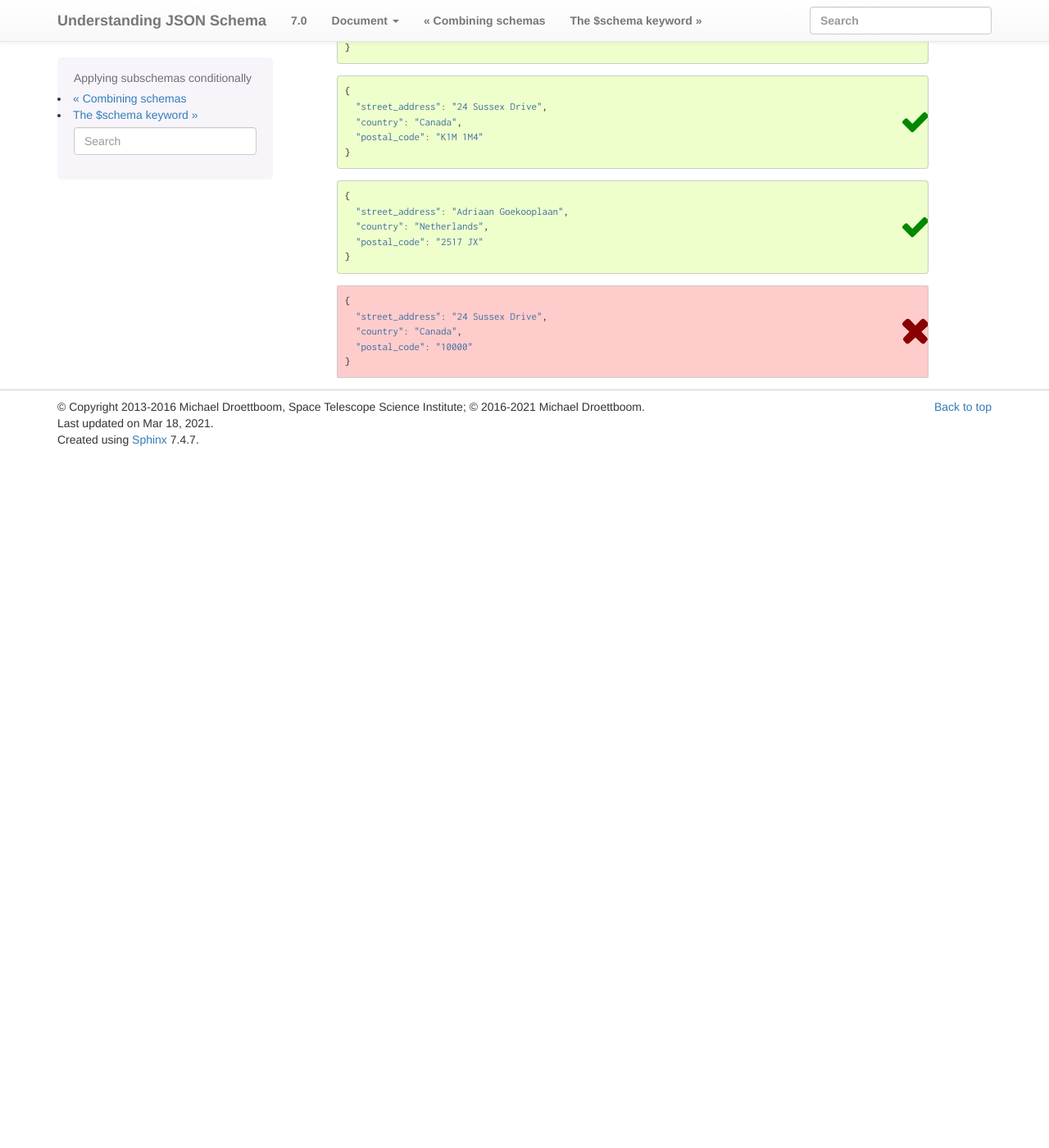
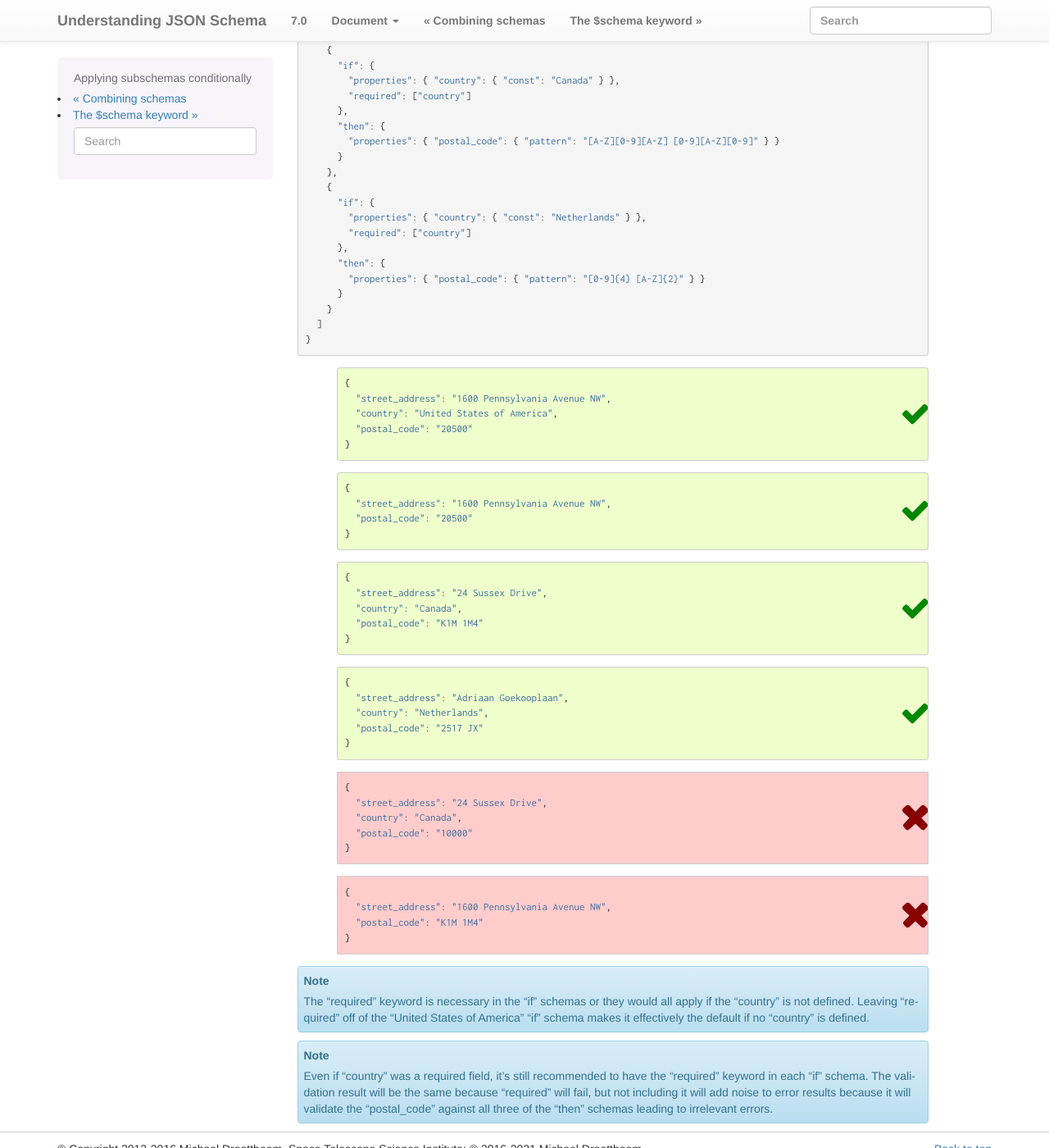
Before and after one commit to json-schema-org/understanding-json-schema, a Sphinx documentation site: the page built from source/reference/conditionals.rst, in a window 1280 px wide and 1400 px high, scrolled down 2230 px. Shown: the whole window at 82% size. Built offline with Sphinx 7.4.7, drawn with Linux system fonts in a browser that asks for light colours; some web fonts are replaced; before the commit the page ends 2786 px from its top, so only the background shows below that; some of the changed text lies outside the part shown.

Commit message:
Fix if/then/else examples

```diff
--- a/source/reference/conditionals.rst
+++ b/source/reference/conditionals.rst
@@ -21,6 +21,12 @@
 If ``if`` is valid, ``then`` must also be valid (and ``else`` is ignored.) If
 ``if`` is invalid, ``else`` must also be valid (and ``then`` is ignored).
 
+If ``then`` or ``else`` is not defined, ``if`` behaves as if they have a value
+of ``true``.
+
+If ``then`` and/or ``else`` appear in a schema without ``if``, ``then`` and
+``else`` are ignored.
+
 We can put this in the form of a truth table, showing the combinations of when
 ``if``, ``then``, and ``else`` are valid and the resulting validity of the
 entire schema:
@@ -28,13 +34,11 @@
 ==== ==== ==== ============
 if   then else whole schema
 ==== ==== ==== ============
-          X    X
-     X
-     X    X    X
-X
-X         X
-X    X         X
-X    X    X    X
+T    T    n/a  T
+T    F    n/a  F
+F    n/a  T    T
+F    n/a  F    F
+     n/a  n/a  T
 ==== ==== ==== ============
 
 For example, let's say you wanted to write a schema to handle addresses in the
@@ -54,6 +58,7 @@
           "type": "string"
         },
         "country": {
+          "default": "United States of America",
           "enum": ["United States of America", "Canada"]
         }
       },
@@ -75,6 +80,11 @@
     }
     --
     {
+      "street_address": "1600 Pennsylvania Avenue NW",
+      "postal_code": "20500"
+    }
+    --
+    {
       "street_address": "24 Sussex Drive",
       "country": "Canada",
       "postal_code": "K1M 1M4"
@@ -85,6 +95,20 @@
       "country": "Canada",
       "postal_code": "10000"
     }
+    --X
+    {
+      "street_address": "1600 Pennsylvania Avenue NW",
+      "postal_code": "K1M 1M4"
+    }
+
+.. note::
+
+    In this example, "country" is not a required property. Because the "if"
+    schema also doesn't require the "country" property, it will pass and the
+    "then" schema will apply. Therefore, if the "country" property is not
+    defined, the default behavior is to validate "postal_code" as a USA postal
+    code. The "default" keyword doesn't have an effect, but is nice to include
+    for readers of the schema to more easily recognize the default behavior.
 
 Unfortunately, this approach above doesn't scale to more than two countries. You
 can, however, wrap pairs of ``if`` and ``then`` inside an ``allOf`` to create
@@ -102,6 +126,7 @@
           "type": "string"
         },
         "country": {
+          "default": "United States of America",
           "enum": ["United States of America", "Canada", "Netherlands"]
         }
       },
@@ -116,7 +141,8 @@
         },
         {
           "if": {
-            "properties": { "country": { "const": "Canada" } }
+            "properties": { "country": { "const": "Canada" } },
+            "required": ["country"]
           },
           "then": {
             "properties": { "postal_code": { "pattern": "[A-Z][0-9][A-Z] [0-9][A-Z][0-9]" } }
@@ -124,7 +150,8 @@
         },
         {
           "if": {
-            "properties": { "country": { "const": "Netherlands" } }
+            "properties": { "country": { "const": "Netherlands" } },
+            "required": ["country"]
           },
           "then": {
             "properties": { "postal_code": { "pattern": "[0-9]{4} [A-Z]{2}" } }
@@ -136,6 +163,11 @@
     {
       "street_address": "1600 Pennsylvania Avenue NW",
       "country": "United States of America",
+      "postal_code": "20500"
+    }
+    --
+    {
+      "street_address": "1600 Pennsylvania Avenue NW",
       "postal_code": "20500"
     }
     --
@@ -156,3 +188,23 @@
       "country": "Canada",
       "postal_code": "10000"
     }
+    --X
+    {
+      "street_address": "1600 Pennsylvania Avenue NW",
+      "postal_code": "K1M 1M4"
+    }
+
+.. note::
+
+    The "required" keyword is necessary in the "if" schemas or they would all
+    apply if the "country" is not defined. Leaving "required" off of the
+    "United States of America" "if" schema makes it effectively the default if
+    no "country" is defined.
+
+.. note::
+
+    Even if "country" was a required field, it's still recommended to have the
+    "required" keyword in each "if" schema. The validation result will be the
+    same because "required" will fail, but not including it will add noise to
+    error results because it will validate the "postal_code" against all three
+    of the "then" schemas leading to irrelevant errors.
```
